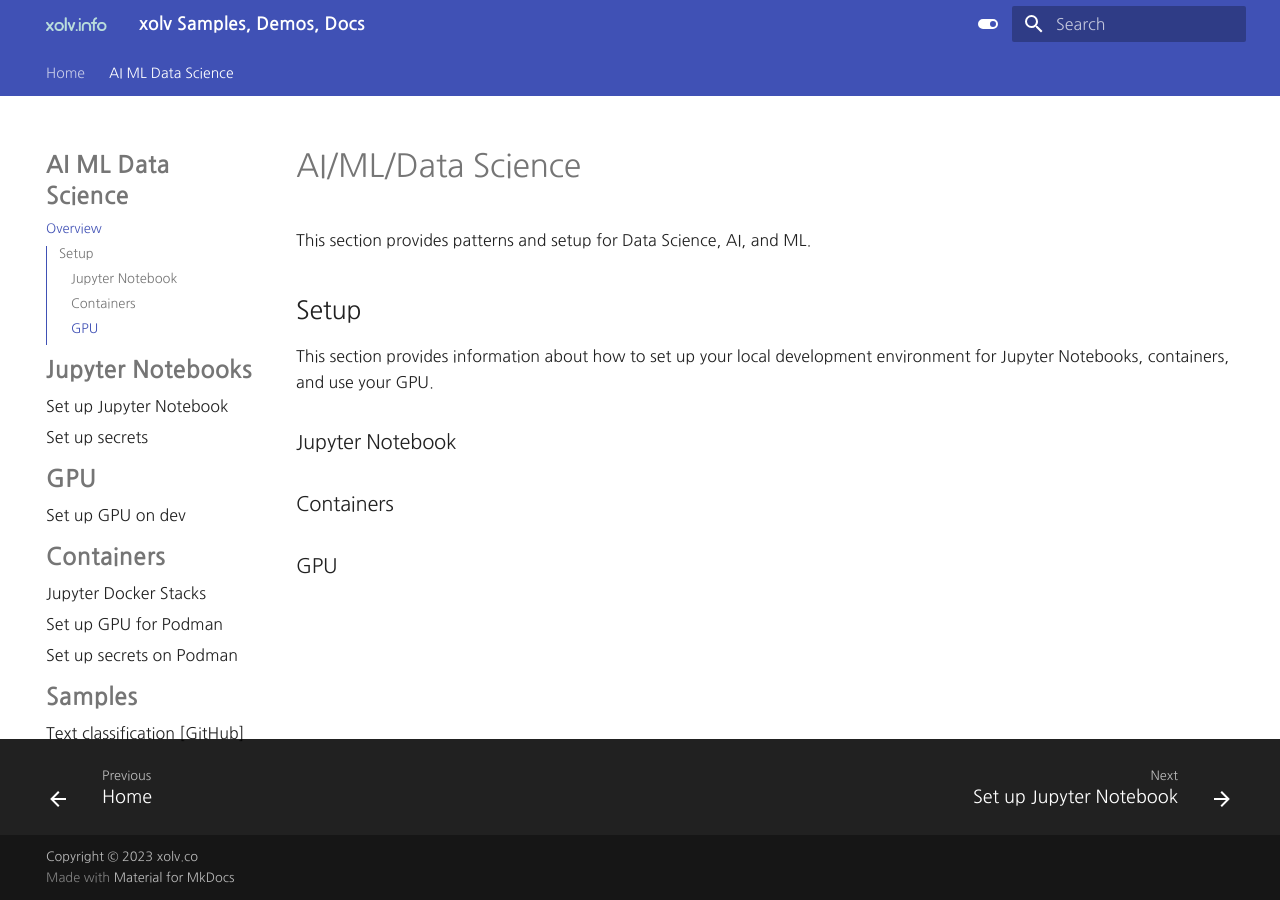
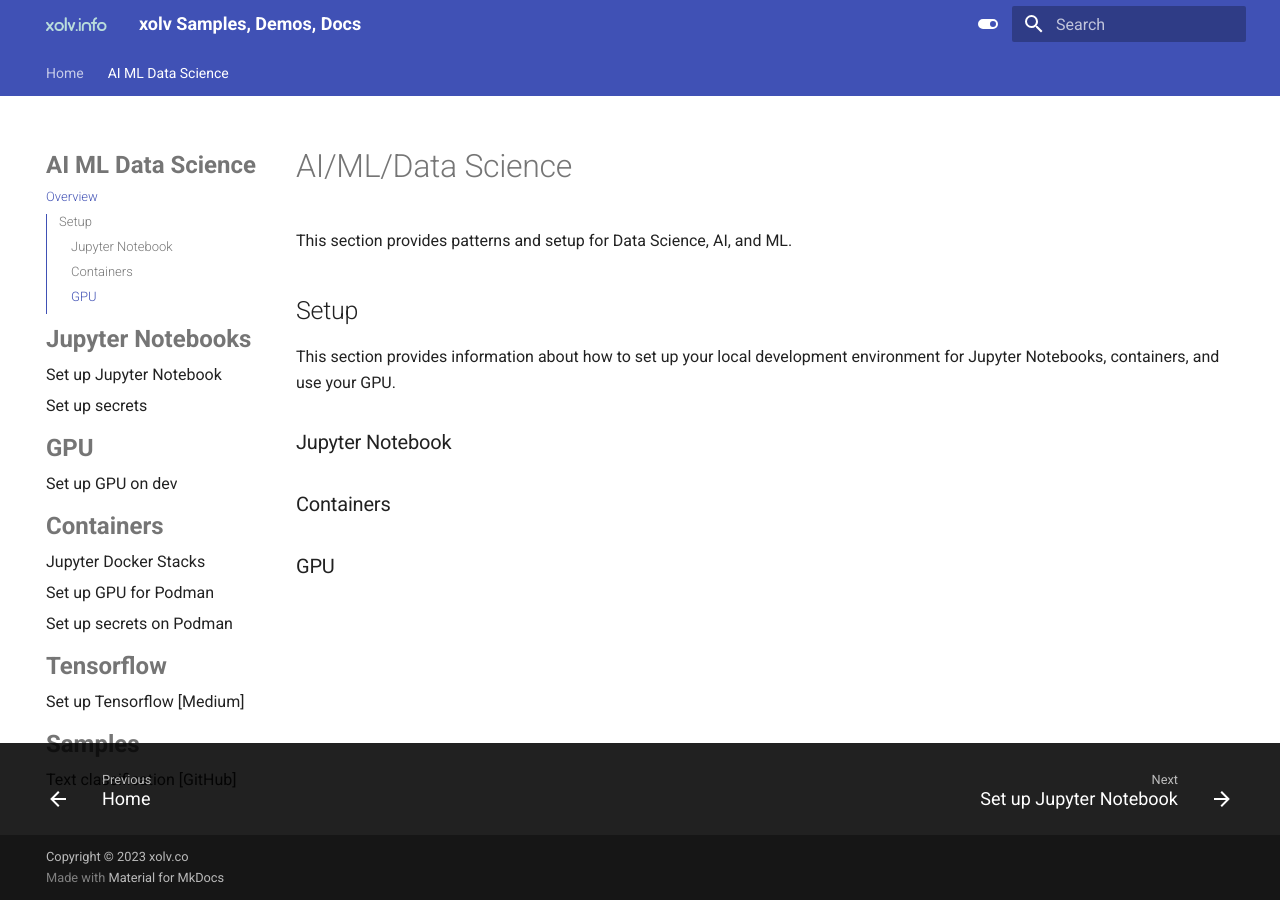
Before and after one commit to brucedkyle/xolv-site, an MkDocs documentation site: the page built from docs/ai-ml-datascience/index.md, in a window 1280 px wide. Built offline with MkDocs 1.6.1 and Material for MkDocs 9.7.7, drawn with Linux system fonts in a browser that asks for light colours.

```diff
--- a/mkdocs.yml
+++ b/mkdocs.yml
@@ -15,12 +15,14 @@
       - Jupyter Docker Stacks: ./ai-ml-datascience/containers/jupyterdockerstacks.md
       - Set up GPU for Podman: ./ai-ml-datascience/gpu/setupmlonwindows.md
       - Set up secrets on Podman: ./ai-ml-datascience/containers/setuptokensforcontainers.md
+    - Tensorflow:
+      - Set up Tensorflow [Medium]: https://towardsdatascience.com/tensorflow-gpu-installation-made-easy-use-conda-instead-of-pip-52e5249374bc
     - Samples:
       - Text classification [GitHub]: https://github.com/brucedkyle/xolv-site/blob/main/nlm-pattern/text-classification/README.md
 theme:
   name: material
   font:
-      text: Nanum Gothic
+    - text: Nanum Gothic
   features:
     - navigation.tabs
     - navigation.sections
```
Also changed, not shown: 1 other file.
